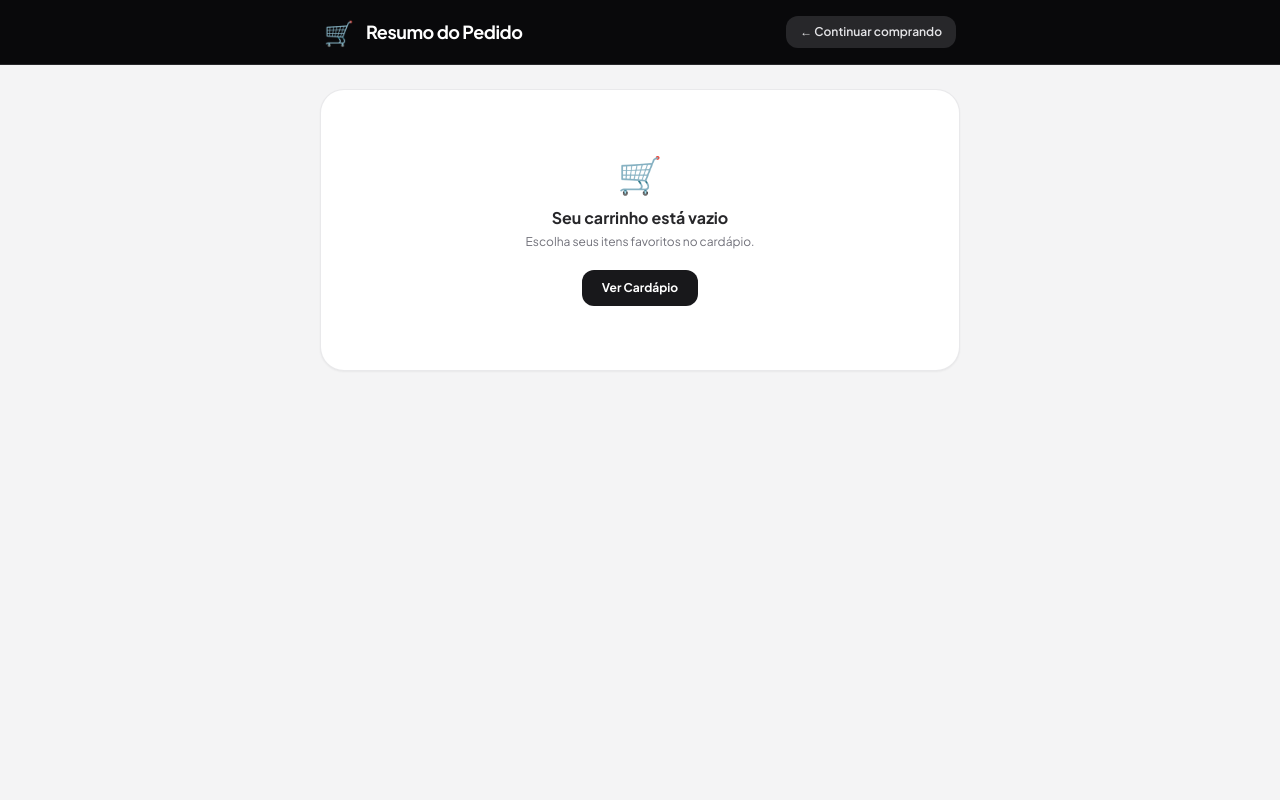
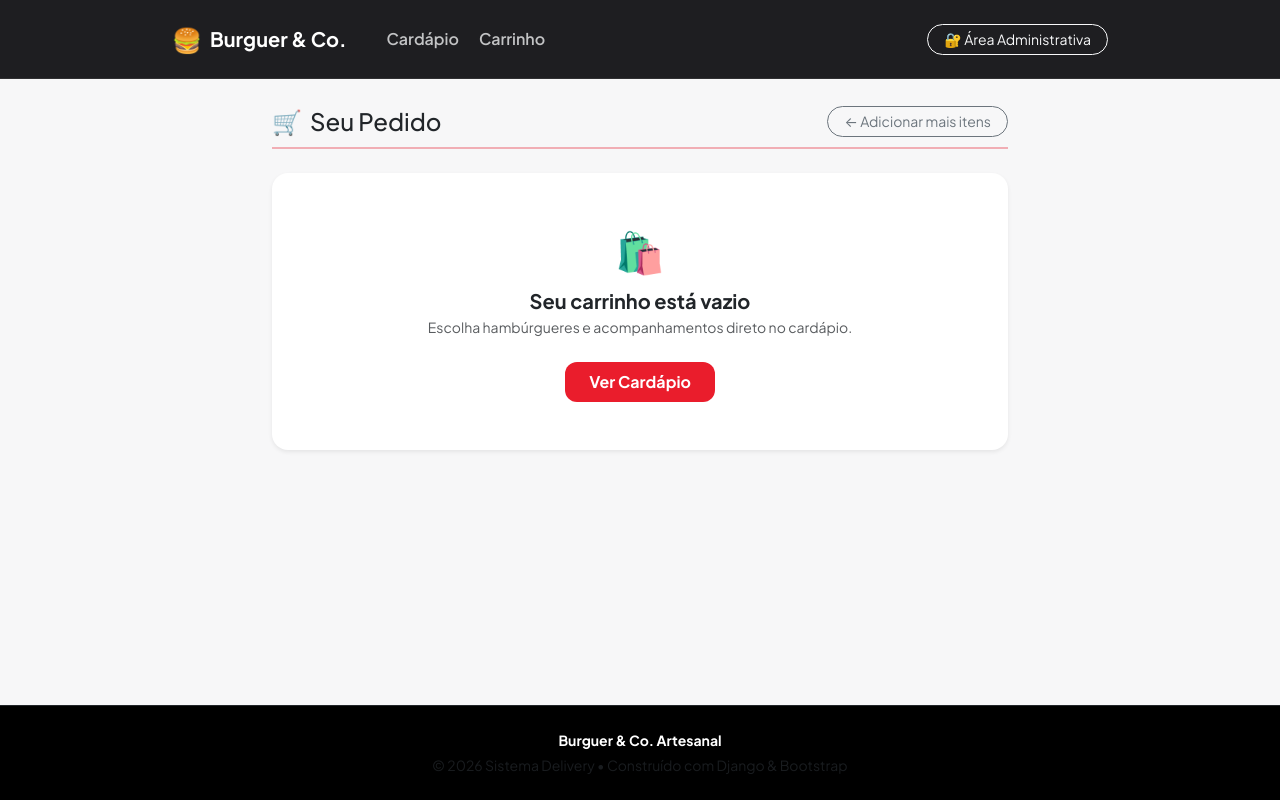
Before and after one commit to RafaelAlves021/DeliveryDjango, a Django app: page /carrinho/ in a window 1280 px wide. Run offline with Django 5.2, Linux system fonts and the light colour scheme; some libraries are stand-ins or nearby versions.

Commit message:
Ajuste dos campos do CheckoutForm conforme models e harmonização do fluxo de compra

```diff
--- a/core/settings.py
+++ b/core/settings.py
@@ -117,6 +117,10 @@ USE_TZ = True
 
 STATIC_URL = 'static/'
 
+STATICFILES_DIRS = [
+    BASE_DIR / 'delivery' / 'static',
+]
+
 
 # Email
 # https://docs.djangoproject.com/en/6.1/topics/email/#topic-email-configuration
--- /dev/null
+++ b/delivery/static/delivery/css/style.css
@@ -0,0 +1,92 @@
+:root {
+    --brand-red: #ea1d2c;
+    --brand-red-hover: #c91825;
+    --card-border: rgba(0, 0, 0, 0.06);
+}
+
+body {
+    font-family: 'Plus Jakarta Sans', -apple-system, BlinkMacSystemFont, sans-serif;
+    background-color: #f7f7f8;
+    color: #19191c;
+    min-height: 100vh;
+    display: flex;
+    flex-direction: column;
+    -webkit-font-smoothing: antialiased;
+}
+
+main {
+    flex: 1;
+}
+
+/* Barra de navegação */
+.navbar-custom {
+    background: rgba(18, 18, 22, 0.95);
+    backdrop-filter: blur(12px);
+    border-bottom: 1px solid rgba(255, 255, 255, 0.08);
+}
+
+/* Botão Vermelho Delivery */
+.btn-brand {
+    background-color: var(--brand-red);
+    color: #ffffff;
+    border: none;
+    border-radius: 12px;
+    font-weight: 700;
+    transition: all 0.2s cubic-bezier(0.16, 1, 0.3, 1);
+}
+
+.btn-brand:hover {
+    background-color: var(--brand-red-hover);
+    color: #ffffff;
+    transform: scale(1.02);
+    box-shadow: 0 4px 14px rgba(234, 29, 44, 0.3);
+}
+
+.btn-brand:active {
+    transform: scale(0.98);
+}
+
+/* Pills de Categorias */
+.badge-pill-cat {
+    background-color: #ffffff;
+    color: #3f3f46;
+    border: 1px solid #e4e4e7;
+    border-radius: 9999px;
+    padding: 0.5rem 1.2rem;
+    font-size: 0.85rem;
+    font-weight: 700;
+    text-decoration: none;
+    transition: all 0.2s ease;
+    white-space: nowrap;
+    display: inline-block;
+}
+
+.badge-pill-cat:hover {
+    background-color: #18181b;
+    color: #ffffff;
+    border-color: #18181b;
+    transform: translateY(-1px);
+}
+
+/* Cards de Produtos */
+.card-produto {
+    border: 1px solid var(--card-border);
+    border-radius: 18px;
+    transition: all 0.25s ease;
+    background: #ffffff;
+}
+
+.card-produto:hover {
+    border-color: rgba(234, 29, 44, 0.2);
+    box-shadow: 0 10px 25px -5px rgba(0, 0, 0, 0.07);
+    transform: translateY(-2px);
+}
+
+/* Limitador de texto com reticências */
+.line-clamp-2 {
+    display: -webkit-box;
+    -webkit-line-clamp: 2;
+    -webkit-box-orient: vertical;
+    overflow: hidden;
+    text-overflow: ellipsis;
+}
--- a/delivery/templates/delivery/base.html
+++ b/delivery/templates/delivery/base.html
@@ -1,3 +1,4 @@
+{% load static %}
 <!DOCTYPE html>
 <html lang="pt-br">
 <head>
@@ -13,68 +14,14 @@
     <link rel="preconnect" href="https://fonts.gstatic.com" crossorigin>
     <link href="https://fonts.googleapis.com/css2?family=Plus+Jakarta+Sans:wght@400;500;600;700;800&display=swap" rel="stylesheet">
 
-    <style>
-        body {
-            font-family: 'Plus Jakarta Sans', sans-serif;
-            background-color: #f4f4f5;
-            color: #18181b;
-            min-height: 100vh;
-            display: flex;
-            flex-direction: column;
-            -webkit-font-smoothing: antialiased;
-        }
-        main { flex: 1; }
-        .navbar-custom {
-            background-color: rgba(18, 18, 20, 0.95);
-            backdrop-filter: blur(10px);
-            border-bottom: 1px solid rgba(255, 255, 255, 0.08);
-        }
-        .btn-brand {
-            background-color: #dc2626;
-            color: #fff;
-            border: none;
-            border-radius: 12px;
-            font-weight: 700;
-            transition: all 0.2s ease;
-        }
-        .btn-brand:hover {
-            background-color: #b91c1c;
-            color: #fff;
-            transform: translateY(-1px);
-        }
-        .badge-pill-cat {
-            background-color: #ffffff;
-            color: #27272a;
-            border: 1px solid #e4e4e7;
-            border-radius: 50rem;
-            padding: 0.45rem 1.1rem;
-            font-size: 0.85rem;
-            font-weight: 700;
-            text-decoration: none;
-            transition: all 0.2s ease;
-            box-shadow: 0 1px 2px rgba(0,0,0,0.04);
-            white-space: nowrap;
-        }
-        .badge-pill-cat:hover {
-            background-color: #18181b;
-            color: #ffffff;
-            border-color: #18181b;
-        }
-        /* Limita a exibição em até 2 linhas e adiciona reticências */
-        .line-clamp-2 {
-            display: -webkit-box;
-            -webkit-line-clamp: 2;
-            -webkit-box-orient: vertical;
-            overflow: hidden;
-            text-overflow: ellipsis;
-        }
-    </style>
+    <!-- CSS Customizado Externo -->
+    <link rel="stylesheet" href="{% static 'delivery/css/style.css' %}">
 </head>
 <body>
 
     <!-- Menu Superior Global (Navbar Bootstrap) -->
     <nav class="navbar navbar-expand-lg navbar-dark navbar-custom sticky-top py-3">
-        <div class="container" style="max-width: 900px;">
+        <div class="container" style="max-width: 960px;">
             <a class="navbar-brand fw-extrabold d-flex align-items-center gap-2" href="{% url 'cardapio' %}">
                 <span class="fs-4">🍔</span>
                 <span class="text-white fw-bold tracking-tight">Burguer & Co.</span>
@@ -87,18 +34,18 @@
             <div class="collapse navbar-collapse" id="navbarDelivery">
                 <ul class="navbar-nav me-auto mb-2 mb-lg-0 ms-lg-3 gap-1">
                     <li class="nav-item">
-                        <a class="nav-link text-zinc-300 small fw-semibold" href="{% url 'cardapio' %}">Cardápio</a>
+                        <a class="nav-link text-light opacity-75 small fw-semibold" href="{% url 'cardapio' %}">Cardápio</a>
                     </li>
                     <li class="nav-item">
-                        <a class="nav-link text-zinc-300 small fw-semibold" href="{% url 'ver_carrinho' %}">Carrinho</a>
+                        <a class="nav-link text-light opacity-75 small fw-semibold" href="{% url 'ver_carrinho' %}">Carrinho</a>
                     </li>
                 </ul>
 
-                <!-- Sessão / Autenticação -->
+                <!-- Gestão de Acesso / Admin -->
                 <div class="d-flex align-items-center gap-2 mt-2 mt-lg-0">
                     {% if user.is_authenticated %}
                         <span class="text-light small me-2">Olá, <strong>{{ user.username }}</strong></span>
-                        <a href="{% url 'produto_criar' %}" class="btn btn-sm btn-danger fw-bold rounded-pill px-3">
+                        <a href="{% url 'produto_criar' %}" class="btn btn-sm btn-brand px-3">
                             + Novo Produto
                         </a>
                         <form method="post" action="{% url 'logout' %}" class="d-inline m-0">
@@ -109,7 +56,7 @@
                         </form>
                     {% else %}
                         <a href="{% url 'login' %}" class="btn btn-sm btn-outline-light rounded-pill px-3">
-                            🔐 Área do Dono
+                            🔐 Área Administrativa
                         </a>
                     {% endif %}
                 </div>
@@ -117,7 +64,7 @@
         </div>
     </nav>
 
-    <!-- Conteúdo Dinâmico -->
+    <!-- Conteúdo Principal -->
     <main class="py-4">
         {% block content %}
         {% endblock %}
@@ -125,13 +72,13 @@
 
     <!-- Rodapé Global -->
     <footer class="bg-black text-secondary py-4 mt-auto border-top border-dark">
-        <div class="container text-center" style="max-width: 900px;">
-            <p class="mb-1 text-white fw-bold small">Burguer & Co. Delivery</p>
-            <small class="text-muted d-block">&copy; 2026 Todos os direitos reservados • Desenvolvido com Django & Bootstrap</small>
+        <div class="container text-center" style="max-width: 960px;">
+            <p class="mb-1 text-white fw-bold small">Burguer & Co. Artesanal</p>
+            <small class="text-muted d-block">&copy; 2026 Sistema Delivery • Construído com Django & Bootstrap</small>
         </div>
     </footer>
 
-    <!-- Bootstrap 5 JS -->
+    <!-- Bootstrap 5 Bundle JS -->
     <script src="https://cdn.jsdelivr.net/npm/bootstrap@5.3.3/dist/js/bootstrap.bundle.min.js"></script>
 </body>
 </html>
--- a/delivery/templates/delivery/carrinho.html
+++ b/delivery/templates/delivery/carrinho.html
@@ -1,103 +1,95 @@
-<!DOCTYPE html>
-<html lang="pt-br">
-<head>
-    <meta charset="UTF-8">
-    <meta name="viewport" content="width=device-width, initial-scale=1.0">
-    <title>Meu Carrinho | Burguer & Co.</title>
-    <script src="https://cdn.tailwindcss.com"></script>
-    <link rel="preconnect" href="https://fonts.googleapis.com">
-    <link rel="preconnect" href="https://fonts.gstatic.com" crossorigin>
-    <link href="https://fonts.googleapis.com/css2?family=Plus+Jakarta+Sans:wght@400;500;600;700;800&display=swap" rel="stylesheet">
-    <style>
-        body { font-family: 'Plus Jakarta Sans', sans-serif; }
-    </style>
-</head>
-<body class="bg-zinc-100 text-zinc-900 min-h-screen pb-20 antialiased">
+{% extends 'delivery/base.html' %}
 
-    <!-- Topo -->
-    <header class="bg-zinc-950 text-white border-b border-zinc-800">
-        <div class="max-w-2xl mx-auto px-5 py-4 flex items-center justify-between">
-            <div class="flex items-center gap-3">
-                <span class="text-2xl">🛒</span>
-                <h1 class="text-lg font-bold tracking-tight">Resumo do Pedido</h1>
+{% block title %}Meu Carrinho | Burguer & Co.{% endblock %}
+
+{% block content %}
+<div class="container" style="max-width: 760px;">
+
+    <!-- Cabeçalho -->
+    <div class="d-flex align-items-center justify-content-between mb-4 pb-2 border-bottom border-2 border-danger-subtle">
+        <div class="d-flex align-items-center gap-2">
+            <span class="fs-4">🛒</span>
+            <h1 class="h4 fw-extrabold mb-0 text-dark">Seu Pedido</h1>
         </div>
-            <a href="{% url 'cardapio' %}" class="text-xs font-semibold bg-zinc-800 hover:bg-zinc-700 text-zinc-200 px-3.5 py-2 rounded-xl transition">
-                ← Continuar comprando
+        <a href="{% url 'cardapio' %}" class="btn btn-sm btn-outline-secondary rounded-pill px-3">
+            ← Adicionar mais itens
         </a>
     </div>
-    </header>
 
-    <main class="max-w-2xl mx-auto px-4 mt-6">
-        <div class="bg-white rounded-3xl border border-zinc-200/80 shadow-sm overflow-hidden">
     {% if carrinho|length > 0 %}
-                <ul class="divide-y divide-zinc-100 p-6 space-y-4 sm:space-y-0">
+        <!-- Lista de Itens do Pedido -->
+        <div class="card border-0 shadow-sm rounded-4 mb-4 overflow-hidden bg-white">
+            <div class="list-group list-group-flush">
                 {% for item in carrinho %}
-                        <li class="py-4 first:pt-0 last:pb-0 flex flex-col sm:flex-row sm:items-center justify-between gap-4">
-                            <!-- Foto + Nome -->
-                            <div class="flex items-center gap-3.5">
-                                <div class="w-16 h-16 rounded-xl overflow-hidden bg-zinc-100 shrink-0 border border-zinc-200/60">
+                    <div class="list-group-item p-3 d-flex flex-column flex-sm-row justify-content-between align-items-sm-center gap-3">
+
+                        <!-- Miniatura e Nome -->
+                        <div class="d-flex align-items-center gap-3">
                             {% if item.produto.imagem %}
-                                        <img src="{{ item.produto.imagem.url }}" alt="{{ item.produto.nome }}" class="w-full h-full object-cover">
+                                <img src="{{ item.produto.imagem.url }}" alt="{{ item.produto.nome }}" class="rounded-3 object-fit-cover shadow-sm" style="width: 64px; height: 64px;">
                             {% else %}
-                                        <div class="w-full h-full flex items-center justify-center text-zinc-400 text-xs">
-                                            Sem foto
+                                <div class="bg-light rounded-3 d-flex align-items-center justify-content-center text-muted border" style="width: 64px; height: 64px;">
+                                    🍽️
                                 </div>
                             {% endif %}
-                                </div>
                             <div>
-                                    <h3 class="font-bold text-zinc-900 text-sm md:text-base leading-snug">{{ item.produto.nome }}</h3>
-                                    <p class="text-xs text-zinc-500 mt-0.5">R$ {{ item.preco }} cada</p>
+                                <h6 class="fw-bold mb-0 text-dark">{{ item.produto.nome }}</h6>
+                                <span class="text-muted small">R$ {{ item.preco }} cada</span>
                             </div>
                         </div>
 
-                            <!-- Controles -->
-                            <div class="flex items-center justify-between sm:justify-end gap-5">
-                                <div class="flex items-center bg-zinc-100 border border-zinc-200 rounded-xl p-1">
-                                    <a href="{% url 'diminuir_carrinho' item.produto.id %}" class="w-7 h-7 flex items-center justify-center text-zinc-700 hover:bg-white rounded-lg font-bold text-sm transition">
+                        <!-- Controle de Quantidade e Subtotal -->
+                        <div class="d-flex align-items-center justify-content-between justify-content-sm-end gap-3">
+                            <div class="d-flex align-items-center bg-light border rounded-pill px-2 py-1 gap-2">
+                                <a href="{% url 'diminuir_carrinho' item.produto.id %}" class="btn btn-sm btn-light border-0 text-dark fw-bold px-2 py-0">
                                     −
                                 </a>
-                                    <span class="w-8 text-center text-xs font-extrabold text-zinc-900">
-                                        {{ item.quantidade }}
-                                    </span>
-                                    <a href="{% url 'adicionar_carrinho' item.produto.id %}" class="w-7 h-7 flex items-center justify-center text-zinc-700 hover:bg-white rounded-lg font-bold text-sm transition">
+                                <span class="fw-bold px-1 small">{{ item.quantidade }}</span>
+                                <a href="{% url 'adicionar_carrinho' item.produto.id %}" class="btn btn-sm btn-light border-0 text-dark fw-bold px-2 py-0">
                                     +
                                 </a>
                             </div>
 
-                                <div class="text-right min-w-[5rem]">
-                                    <span class="block font-extrabold text-zinc-900 text-sm md:text-base">R$ {{ item.subtotal }}</span>
-                                    <a href="{% url 'remover_carrinho' item.produto.id %}" class="text-[11px] font-semibold text-red-500 hover:text-red-700 transition">
-                                        Excluir
+                            <span class="fw-extrabold text-dark fs-6" style="min-width: 90px; text-align: right;">
+                                R$ {{ item.total_preco }}
+                            </span>
+
+                            <a href="{% url 'remover_carrinho' item.produto.id %}" class="text-danger small text-decoration-none fw-bold" title="Remover item">
+                                ✕
+                            </a>
+                        </div>
+
+                    </div>
+                {% endfor %}
+            </div>
+
+            <!-- Resumo e Total -->
+            <div class="card-footer bg-white p-4 border-top">
+                <div class="d-flex justify-content-between align-items-center mb-3">
+                    <span class="text-muted">Total a pagar:</span>
+                    <span class="fs-4 fw-extrabold text-danger">R$ {{ carrinho.get_total_preco }}</span>
+                </div>
+
+                <a href="{% url 'finalizar_pedido' %}" class="btn btn-brand w-100 py-3 fs-6 d-flex justify-content-center align-items-center gap-2">
+                    <span>Avançar para Entrega</span>
+                    <span>→</span>
                 </a>
             </div>
         </div>
-                        </li>
-                    {% endfor %}
-                </ul>
 
-                <!-- Total e Ação -->
-                <div class="bg-zinc-50 border-t border-zinc-100 p-6 flex flex-col gap-4">
-                    <div class="flex justify-between items-center">
-                        <span class="text-sm font-semibold text-zinc-600">Subtotal do pedido:</span>
-                        <span class="text-2xl font-black text-zinc-900">R$ {{ carrinho.get_total_preco }}</span>
-                    </div>
-
-                    <a href="{% url 'finalizar_pedido' %}" class="w-full bg-red-600 hover:bg-red-700 active:scale-95 text-white font-bold py-3.5 px-4 rounded-2xl shadow-lg shadow-red-600/25 transition text-center text-sm md:text-base">
-                        Continuar para Endereço →
-                    </a>
-                </div>
     {% else %}
-                <div class="text-center py-16 px-6">
-                    <span class="text-4xl block mb-3">🛒</span>
-                    <h2 class="text-base font-bold text-zinc-800">Seu carrinho está vazio</h2>
-                    <p class="text-xs text-zinc-500 mt-1 mb-5">Escolha seus itens favoritos no cardápio.</p>
-                    <a href="{% url 'cardapio' %}" class="inline-block bg-zinc-900 hover:bg-black text-white font-bold text-xs px-5 py-2.5 rounded-xl transition">
+        <!-- Carrinho Vazio -->
+        <div class="card border-0 shadow-sm rounded-4 text-center p-5 bg-white">
+            <span class="fs-1 d-block mb-2">🛍️</span>
+            <h5 class="fw-bold mb-1">Seu carrinho está vazio</h5>
+            <p class="text-muted small mb-4">Escolha hambúrgueres e acompanhamentos direto no cardápio.</p>
+            <div>
+                <a href="{% url 'cardapio' %}" class="btn btn-brand px-4 py-2">
                     Ver Cardápio
                 </a>
             </div>
+        </div>
     {% endif %}
+
 </div>
-    </main>
-
-</body>
-</html>
+{% endblock %}
```
Also changed, not shown: delivery/forms.py (+28 -18 lines), delivery/templates/delivery/cardapio.html (+38 -34 lines), delivery/templates/delivery/finalizar_pedido.html (+49 -46 lines), delivery/templates/delivery/pedido_concluido.html (+31 -30 lines), db.sqlite3, media/produtos/Lanchonete-da-Cidade-X-Burguer_Mario-Rodrigues.jpg (added), media/produtos/Refrigerante-Guarana-Antarctica-lata-350ml-gelada.jpg.webp (added), media/produtos/batata.jpg (added). Lines whose indentation alone changed are shown as unchanged.
